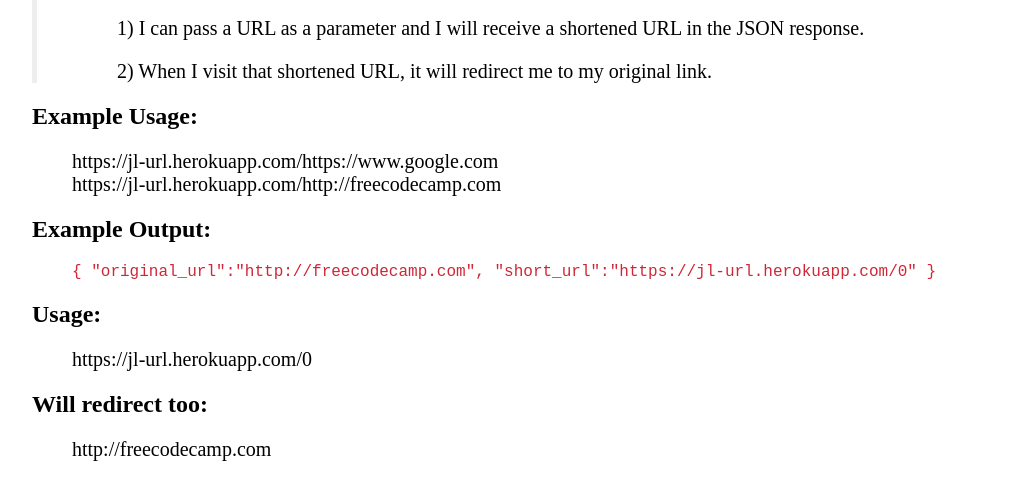
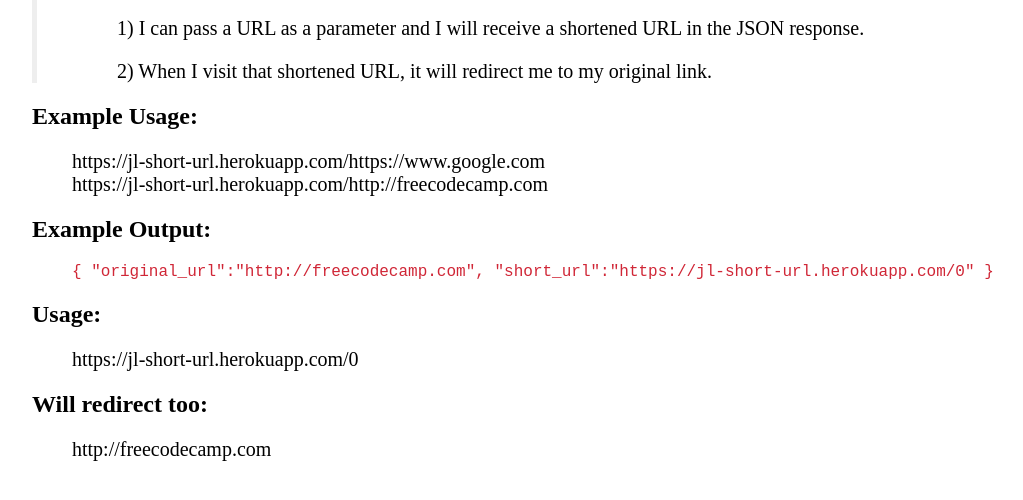
Before and after one commit to JohnL3/urlshortener, a website: page public/index.html in a window 1280 px wide. Shown: the part 108-608 px from the top of the page, without its empty margins (56-1079 px from the left). Drawn offline with Linux system fonts and the light colour scheme.

Commit message:
edited index.html

```diff
--- a/public/index.html
+++ b/public/index.html
@@ -19,12 +19,12 @@
     </div>
 <div class="footer">
     <h2>Example Usage:</h2>
-    <span>https://jl-url.herokuapp.com/https://www.google.com</span><br>
-    <span>https://jl-url.herokuapp.com/http://freecodecamp.com</span>
+    <span>https://jl-short-url.herokuapp.com/https://www.google.com</span><br>
+    <span>https://jl-short-url.herokuapp.com/http://freecodecamp.com</span>
     <h2>Example Output:</h2>
- <code>{ "original_url":"http://freecodecamp.com", "short_url":"https://jl-url.herokuapp.com/0" }</code><br>
+ <code>{ "original_url":"http://freecodecamp.com", "short_url":"https://jl-short-url.herokuapp.com/0" }</code><br>
  <h2>Usage:</h2>
-  <span>https://jl-url.herokuapp.com/0</span><br>
+  <span>https://jl-short-url.herokuapp.com/0</span><br>
   <h2>Will redirect too:</h2>
   <span>http://freecodecamp.com</span>
 </div>
```
